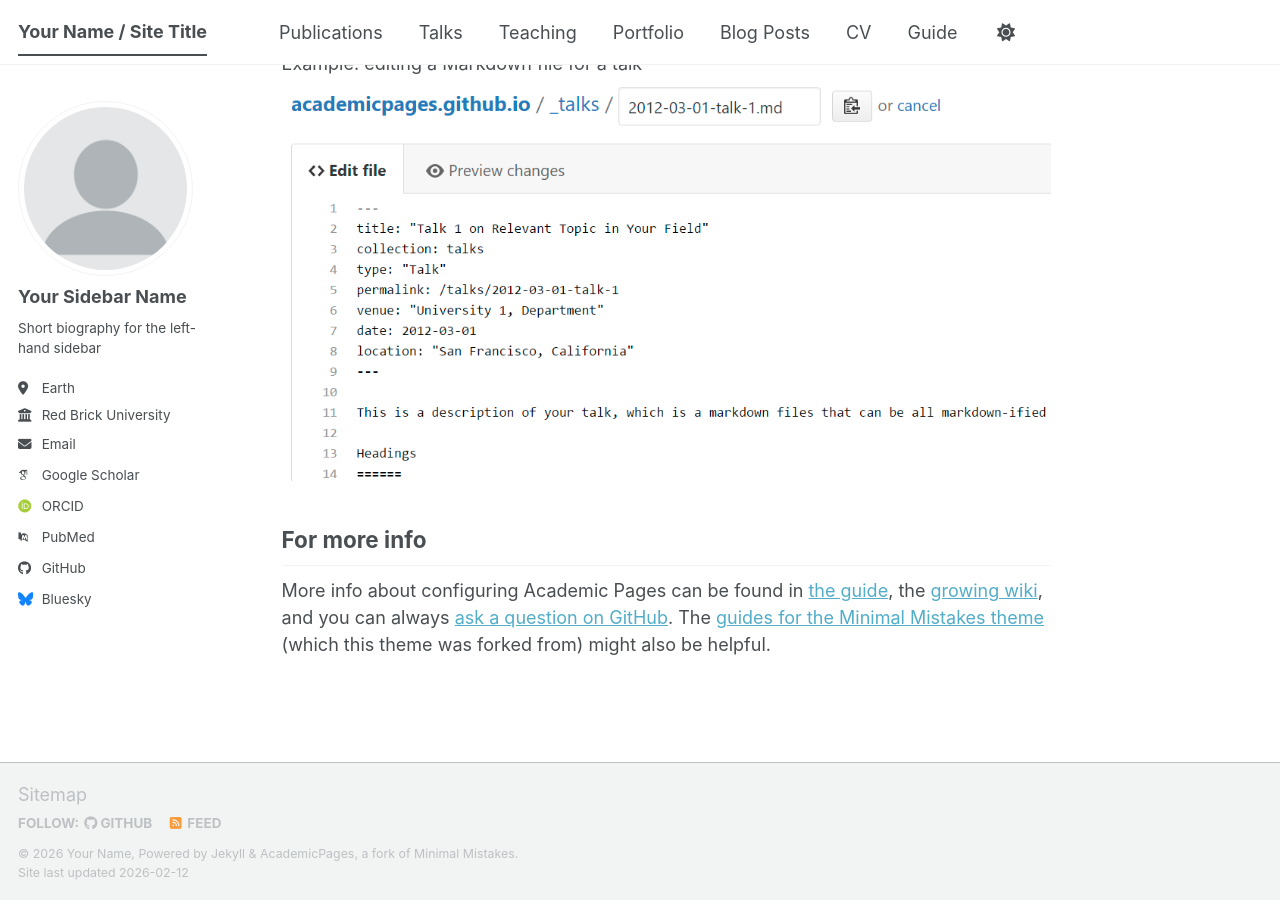
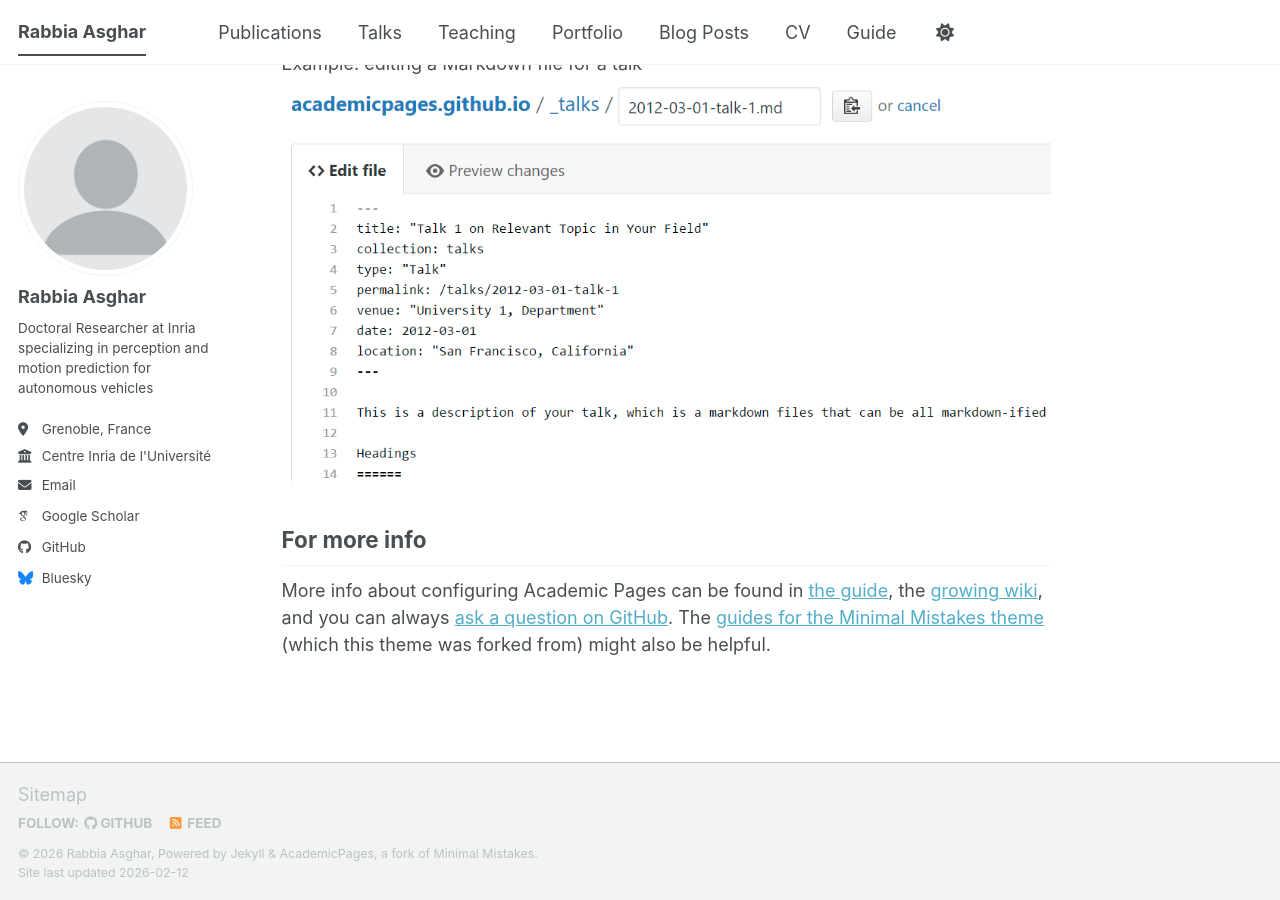
Before and after one commit to rabbia-asghar/rabbia-asghar.github.io, a Jekyll site: the page built from _pages/about.md, in a window 1280 px wide and 900 px high, scrolled down 2720 px. Built offline with Jekyll 4.4.1, drawn with Linux system fonts in a browser that asks for light colours; some web fonts are replaced; a script bundle is joined from its source files by our own code; library files that are not in the unit come from our copies.

Commit message:
Update personal information in _config.yml

```diff
--- a/_config.yml
+++ b/_config.yml
@@ -9,14 +9,14 @@
 # Basic Site Settings
 locale                   : "en-US"
 site_theme               : "default" # The available themes options are "default", "air", "sunrise", "mint", "dirt" and "contrast"
-title                    : "Your Name / Site Title"
+title                    : "Rabbia Asghar"
 title_separator          : "-"
-name                     : &name "Your Name"
-description              : &description "Your Name's academic portfolio"   # Update this with a general description of your site, this is the default if not overridden by a page
-url                      : https://academicpages.github.io # The base hostname & protocol for your site e.g. "https://[your GitHub username].github.io",
+name                     : &name "Rabbia Asghar"
+description              : &description "PhD in Robotics & AI | Motion Prediction & Autonomous Systems"   # Update this with a general description of your site, this is the default if not overridden by a page
+url                      : https://rabbia-asghar.github.io/ # The base hostname & protocol for your site e.g. "https://[your GitHub username].github.io",
                                                            # or if you already have some other page hosted on Github then use "https://[your GitHub username].github.io/[Your Repo Name]"
 baseurl                  : "" # the subpath of your site, e.g. "/blog"
-repository               : "academicpages/academicpages.github.io"
+repository               : ""
 
 # Site Author - The following control what appear as part of the author content on the side bar.
 #               If a field is blank the icon and link will not appear, otherwise it will be shown.
@@ -24,24 +24,24 @@ repository               : "academicpages/academicpages.github.io"
 author:
   # Biographic information
   avatar           : "profile.png"
-  name             : "Your Sidebar Name"
+  name             : "Rabbia Asghar"
   pronouns         : # example: "she/her"
-  bio              : "Short biography for the left-hand sidebar"
-  location         : "Earth"
-  employer         : "Red Brick University"
+  bio              : "Doctoral Researcher at Inria specializing in perception and motion prediction for autonomous vehicles"
+  location         : "Grenoble, France"
+  employer         : "Centre Inria de l'Université Grenoble Alpes"
   uri              : # URL
-  email            : "none@example.org"
+  email            : "rabbia.mansoor.asghar@gmail.com"
 
   # Academic websites
   academia         : # URL
   arxiv            : # URL - Update with the correct link to your profile
-  googlescholar    : "https://scholar.google.com/citations?user=PS_CX0AAAAAJ"
+  googlescholar    : "https://scholar.google.com/citations?user=yGNoj3EAAAAJ"
   inspire-hep      : # URL
   impactstory      : # URL
-  orcid            : "https://orcid.org/yourorcidurl"
+  orcid            : # URL
   semantic         : # URL
   ssrn             : # URL
-  pubmed           : "https://www.ncbi.nlm.nih.gov/pubmed/?term=john+snow"
+  pubmed           : # URL
   researchgate     : # URL
   scopus           : # URL
   zotero           : # URL
@@ -51,7 +51,7 @@ author:
   bitbucket        : # Username - Update with your username on the site
   codepen          : # Username
   dribbble         : # Username
-  github           : "academicpages"
+  github           : "rabbia-asghar"
   kaggle           : # Username
   stackoverflow    : # User number or user number and name (i.e., use "1" or "1/jeff-atwood")
 
```
